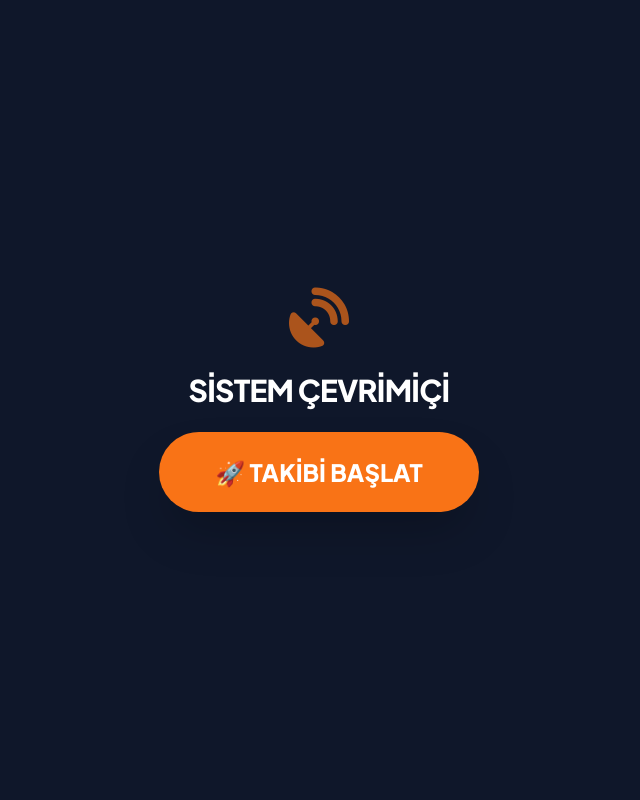
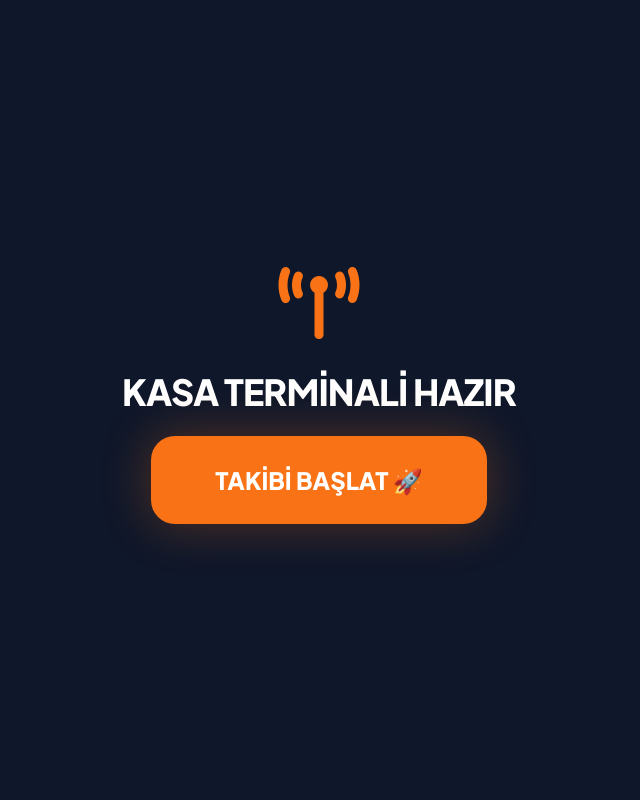
Before and after one commit to 0HasanSamet0/menuflow, a Flask app: page /admin/kasa in a window 1280 px wide. Shown: the whole page, without its empty margins (321-961 px from the left). Run offline with Flask 3, Linux system fonts and the light colour scheme; the visitor is signed in with stand-in values (Sample User, id 1); some libraries are stand-ins or nearby versions.

Commit message:
Update kasa

```diff
--- a/lokanta/qrlokanta/templates/kasa.html
+++ b/lokanta/qrlokanta/templates/kasa.html
@@ -9,35 +9,43 @@
     <script src="https://cdnjs.cloudflare.com/ajax/libs/socket.io/4.7.2/socket.io.js"></script>
     <style>
         @import url('https://fonts.googleapis.com/css2?family=Plus+Jakarta+Sans:wght@400;600;800&display=swap');
-        body { font-family: 'Plus Jakarta Sans', sans-serif; background-color: #0f172a; }
+        body { font-family: 'Plus Jakarta Sans', sans-serif; background-color: #0b1120; }
         .siparis-card { animation: slideIn 0.4s cubic-bezier(0.175, 0.885, 0.32, 1.275); }
         @keyframes slideIn { from { opacity: 0; transform: translateY(30px); } to { opacity: 1; transform: translateY(0); } }
+
+        /* Not Kutusu Özel Stili */
+        .not-kutusu-vurgu {
+            background: linear-gradient(135deg, rgba(249, 115, 22, 0.2) 0%, rgba(249, 115, 22, 0.05) 100%);
+            border-left: 6px solid #f97316;
+            box-shadow: 0 4px 15px rgba(249, 115, 22, 0.1);
+        }
+
         .custom-scrollbar::-webkit-scrollbar { width: 4px; }
-        .custom-scrollbar::-webkit-scrollbar-thumb { background: #334155; border-radius: 10px; }
+        .custom-scrollbar::-webkit-scrollbar-thumb { background: #1e293b; border-radius: 10px; }
     </style>
 </head>
 <body class="text-white min-h-screen">
 
-    <div id="overlay" class="fixed inset-0 bg-slate-900 z-[10000] flex items-center justify-center text-center backdrop-blur-xl">
+    <div id="overlay" class="fixed inset-0 bg-slate-900 z-[10000] flex items-center justify-center text-center backdrop-blur-2xl">
         <div class="p-8">
-            <div class="mb-6"><i class="fa-solid fa-satellite-dish text-orange-500 text-6xl animate-pulse"></i></div>
-            <h2 class="text-3xl font-black mb-6 tracking-tight text-white">SİSTEM ÇEVRİMİÇİ</h2>
-            <button onclick="sistemiBaslat()" class="bg-orange-500 hover:bg-orange-600 text-white px-14 py-6 rounded-full font-black text-2xl shadow-2xl active:scale-95 transition-all">
-                🚀 TAKİBİ BAŞLAT
+            <div class="mb-6"><i class="fa-solid fa-tower-broadcast text-orange-500 text-7xl animate-bounce"></i></div>
+            <h2 class="text-4xl font-black mb-6 tracking-tight text-white uppercase">Kasa Terminali Hazır</h2>
+            <button onclick="window.sistemiBaslat()" class="bg-orange-500 hover:bg-orange-600 text-white px-16 py-7 rounded-3xl font-black text-2xl shadow-[0_0_50px_rgba(249,115,22,0.3)] active:scale-95 transition-all">
+                TAKİBİ BAŞLAT 🚀
             </button>
         </div>
     </div>
 
-    <nav class="p-6 border-b border-slate-800 flex justify-between items-center bg-slate-900/60 sticky top-0 z-50">
-        <div class="flex items-center gap-4">
-            <div id="status-dot" class="w-3 h-3 bg-red-500 rounded-full"></div>
-            <h1 class="text-2xl font-black tracking-tighter italic">KASA<span class="text-orange-500">CANLI</span></h1>
+    <nav class="p-6 border-b border-slate-800 flex justify-between items-center bg-slate-900/40 backdrop-blur-md sticky top-0 z-50">
+        <div class="flex items-center gap-5">
+            <div id="status-dot" class="w-4 h-4 bg-red-600 rounded-full shadow-[0_0_15px_rgba(220,38,38,0.5)]"></div>
+            <h1 class="text-2xl font-black tracking-tighter uppercase italic">KASA<span class="text-orange-500">CANLI</span></h1>
         </div>
-        <div id="saat" class="text-2xl font-mono font-bold text-slate-300 bg-slate-800 px-5 py-2 rounded-2xl border border-slate-700">00:00:00</div>
+        <div id="saat" class="text-3xl font-mono font-black text-orange-500">00:00:00</div>
     </nav>
 
-    <div class="p-8 max-w-[1600px] mx-auto">
-        <div id="kasa-alani" class="grid grid-cols-1 md:grid-cols-2 lg:grid-cols-3 xl:grid-cols-4 gap-8"></div>
+    <div class="p-8 max-w-[1900px] mx-auto">
+        <div id="kasa-alani" class="grid grid-cols-1 md:grid-cols-2 lg:grid-cols-3 xl:grid-cols-4 2xl:grid-cols-5 gap-8"></div>
     </div>
 
     <audio id="order-sound" src="https://assets.mixkit.co/active_storage/sfx/2869/2869-preview.mp3" preload="auto"></audio>
@@ -48,13 +56,12 @@
 
         window.sistemiBaslat = function() {
             document.getElementById('overlay').style.display = 'none';
-            document.getElementById('status-dot').className = "w-3 h-3 bg-green-500 rounded-full animate-ping";
+            document.getElementById('status-dot').className = "w-4 h-4 bg-emerald-500 rounded-full animate-ping";
+
             socket = io({ transports: ['websocket'] });
             socket.on('connect', () => { socket.emit('join_room', { room: lokantaUuid }); });
-            socket.on('yeni_siparis', function(msg) {
-                document.getElementById('order-sound').play();
-                window.verileriCek();
-            });
+            socket.on('yeni_siparis', () => { document.getElementById('order-sound').play(); window.verileriCek(); });
+
             setInterval(() => { document.getElementById('saat').innerText = new Date().toLocaleTimeString('tr-TR'); }, 1000);
             window.verileriCek();
         }
@@ -67,46 +74,79 @@
                     alan.innerHTML = '';
 
                     if (!data || data.length === 0) {
-                        alan.innerHTML = `<div class="col-span-full text-center py-40 opacity-30 text-2xl font-bold">Bekleyen Sipariş Yok</div>`;
+                        alan.innerHTML = `<div class="col-span-full text-center py-60 opacity-20 text-3xl font-black uppercase tracking-[0.2em]">Bekleyen Sipariş Yok</div>`;
                         return;
                     }
 
                     data.forEach(s => {
+                        let isGarson = s.durum === 'Garson Çağırıyor';
                         let urunlerHtml = '';
+
+                        if(s.urunler && s.urunler.length > 0) {
                             s.urunler.forEach(u => {
-                            let ekstralar = u.ekstralar ? `<div class="text-[12px] text-emerald-400 font-bold mt-1">+ ${u.ekstralar}</div>` : '';
-                            let not = u.notlar ? `<div class="text-[11px] bg-orange-500/10 p-2 rounded-lg mt-1 text-orange-200">"${u.notlar}"</div>` : '';
+                                let ekstralar = u.ekstralar ? `<div class="text-[13px] text-emerald-400 font-bold mt-1 uppercase leading-tight">+ ${u.ekstralar}</div>` : '';
+
+                                // ŞEF NOTU - Dev Boyut ve Vurgu
+                                let not = u.notlar ? `
+                                    <div class="not-kutusu-vurgu p-3 rounded-r-xl mt-3 text-white">
+                                        <div class="flex items-center gap-2 mb-1 text-orange-400">
+                                            <i class="fa-solid fa-comment-dots text-sm"></i>
+                                            <span class="text-[10px] font-black uppercase tracking-widest">MÜŞTERİ NOTU</span>
+                                        </div>
+                                        <div class="text-base font-extrabold leading-snug break-words">"${u.notlar}"</div>
+                                    </div>` : '';
 
                                 urunlerHtml += `
-                                <div class="p-3 bg-slate-900/60 rounded-xl mb-2 border border-white/5">
-                                    <div class="flex justify-between items-center text-sm font-bold text-slate-100">
-                                        <span>${u.urun_ad}</span>
-                                        <span class="bg-orange-500 px-2 py-0.5 rounded-md text-xs">x${u.adet}</span>
+                                    <div class="p-4 bg-slate-900/90 rounded-3xl mb-4 border border-white/5 shadow-2xl">
+                                        <div class="flex justify-between items-start gap-3">
+                                            <span class="text-base font-black text-white leading-tight uppercase">${u.urun_ad}</span>
+                                            <span class="bg-orange-500 px-3 py-1 rounded-xl text-sm font-black text-white shadow-lg whitespace-nowrap">x${u.adet}</span>
                                         </div>
                                         ${ekstralar} ${not}
                                     </div>`;
                             });
+                        }
 
-                        // Garson çağrısı için dinamik stil ve etiket
-                        let isGarson = s.durum === 'Garson Çağırıyor';
-                        let kartStili = isGarson ? "bg-red-900/30 border-red-500 animate-pulse" : "bg-slate-800 border-slate-700";
-                        let badge = isGarson ? `<span class="bg-red-600 px-4 py-1 rounded-lg text-sm font-black italic uppercase animate-bounce"><i class="fa-solid fa-bell mr-2"></i>GARSON!</span>` : `<span class="bg-orange-600 px-4 py-1 rounded-lg text-sm font-black italic uppercase">Masa ${s.masa_no}</span>`;
-                        let butonText = isGarson ? "GİDİLDİ" : "TESLİM EDİLDİ";
+                        const cardClass = isGarson
+                            ? "bg-red-600/10 border-red-500 shadow-[0_0_40px_rgba(220,38,38,0.2)] animate-pulse"
+                            : "bg-slate-800/60 border-slate-700 shadow-2xl";
+
+                        const headerBadge = isGarson
+                            ? `<div class="flex flex-col gap-1">
+                                <span class="bg-red-600 text-white px-4 py-1.5 rounded-xl text-xs font-black uppercase animate-bounce flex items-center gap-2 italic shadow-lg">
+                                   <i class="fa-solid fa-bell"></i> GARSON ÇAĞIRIYOR!
+                                </span>
+                                <span class="text-3xl font-black text-white tracking-tighter">MASA ${s.masa_no}</span>
+                               </div>`
+                            : `<div class="flex flex-col">
+                                <span class="text-xs font-bold text-slate-500 uppercase tracking-widest mb-1">Masa</span>
+                                <span class="text-4xl font-black text-white italic tracking-tighter">MASA ${s.masa_no}</span>
+                               </div>`;
 
                         alan.innerHTML += `
-                            <div class="siparis-card ${kartStili} border-2 p-6 rounded-[2rem] flex flex-col h-full">
-                                <div class="flex justify-between items-center mb-4">
-                                    ${badge}
-                                    <span class="text-[11px] text-slate-400 font-mono">${s.tarih}</span>
+                            <div class="siparis-card ${cardClass} border-2 p-6 rounded-[3rem] flex flex-col h-full transition-all">
+                                <div class="flex justify-between items-start mb-6">
+                                    ${headerBadge}
+                                    <div class="bg-black/40 px-3 py-2 rounded-2xl border border-white/5">
+                                        <span class="text-[12px] font-mono font-black text-orange-500">${s.tarih}</span>
                                     </div>
-                                <div class="flex-1 overflow-y-auto mb-4">${urunlerHtml}</div>
-                                <button onclick="window.siparisTamamla(${s.id})" class="w-full ${isGarson ? 'bg-red-600' : 'bg-green-600'} hover:opacity-90 py-3 rounded-xl font-black text-sm transition-all active:scale-95">
-                                    ${butonText}
+                                </div>
+
+                                <div class="flex-1 custom-scrollbar overflow-y-auto max-h-[500px] pr-2 mb-6">
+                                    ${isGarson ? '<div class="h-40 flex items-center justify-center text-red-500 font-black text-xl animate-pulse italic">ACİL GARSON BEKLİYOR!</div>' : urunlerHtml}
+                                </div>
+
+                                <div class="mt-auto">
+                                    <button onclick="window.siparisTamamla(${s.id})"
+                                        class="w-full ${isGarson ? 'bg-red-600' : 'bg-emerald-600'} hover:scale-[1.02] active:scale-95 py-6 rounded-2xl font-black text-lg shadow-[0_10px_30px_rgba(0,0,0,0.3)] transition-all flex items-center justify-center gap-4">
+                                        <i class="fa-solid ${isGarson ? 'fa-person-running' : 'fa-check-double'} text-2xl"></i>
+                                        ${isGarson ? 'GİDİLDİ' : 'TESLİM EDİLDİ'}
                                     </button>
+                                </div>
                             </div>`;
                     });
                 })
-                .catch(err => console.error("Veri çekme hatası:", err));
+                .catch(err => console.error("API Error:", err));
         }
 
         window.siparisTamamla = function(id) {
@@ -114,7 +154,7 @@
                 .then(res => res.json())
                 .then(data => {
                     if(data.success) { window.verileriCek(); }
-                    else { alert("İşlem başarısız!"); }
+                    else { alert("Hata: " + data.message); }
                 });
         }
     </script>
```
Lines whose indentation alone changed are shown as unchanged.
